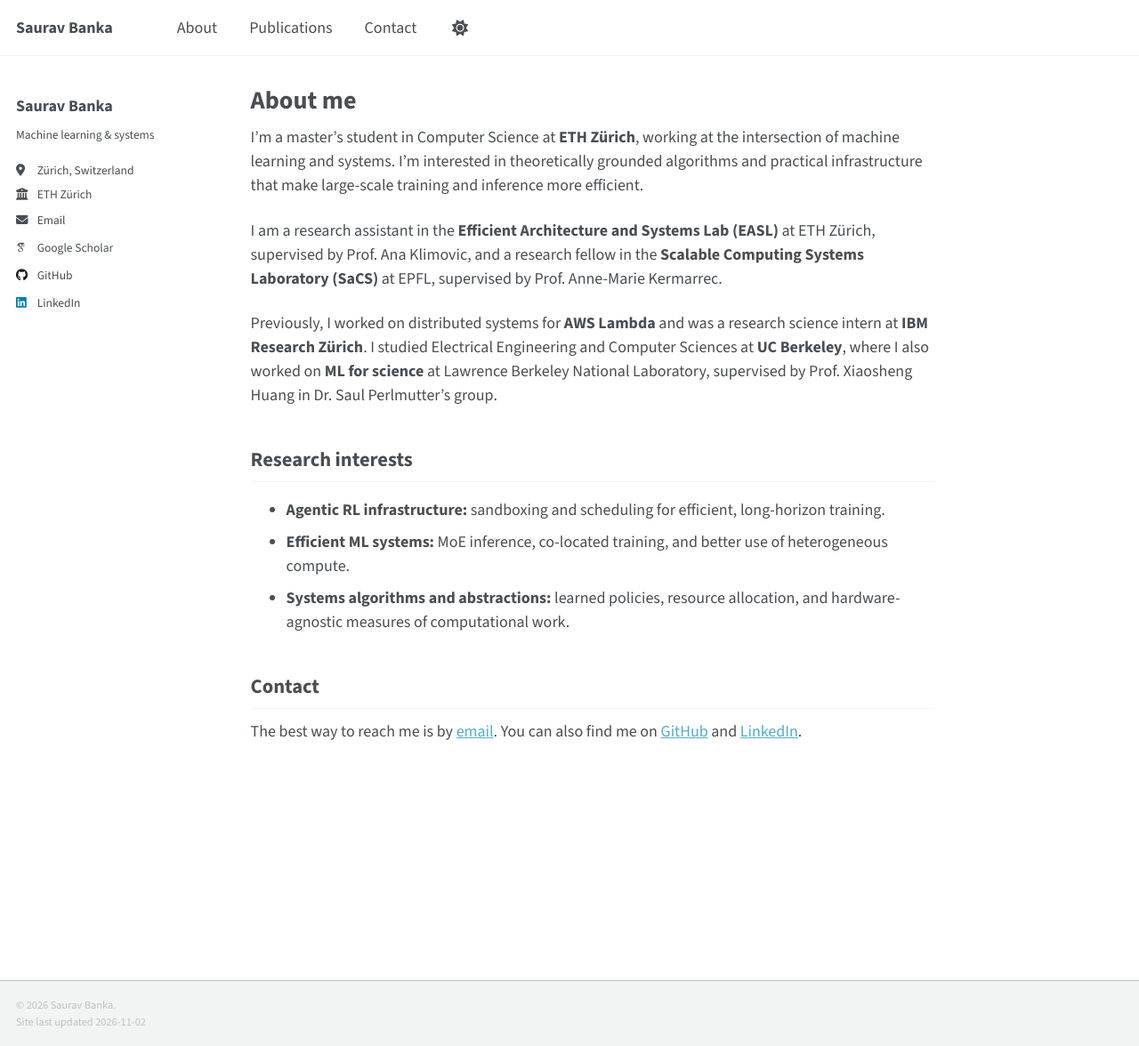
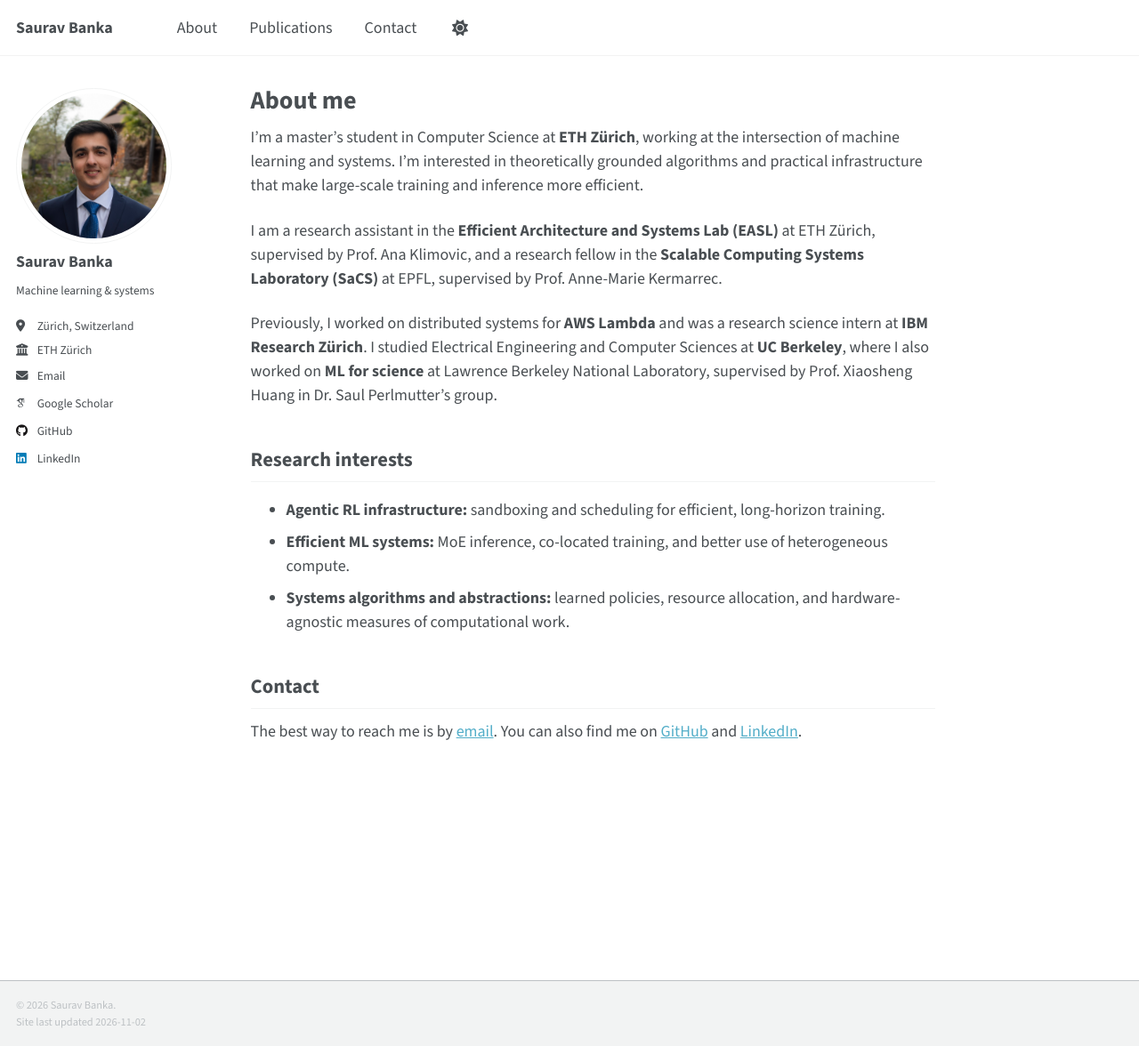
Before and after one commit to sauravbanka/sauravbanka.github.io, a Jekyll site: the page built from _pages/about.md, in a window 1280 px wide and 1176 px high. Shown: the whole window at 89% size. Built offline with Jekyll 4.4.1, drawn with Linux system fonts in a browser that asks for light colours; some web fonts are replaced; a script that is not in the unit is left out.

Commit message:
Add personal photo to template profile sidebar

```diff
--- a/_config.yml
+++ b/_config.yml
@@ -23,7 +23,7 @@ repository               : "sauravbanka/sauravbanka.github.io"
 #               Additional customization can be done by editing /_includes/author-profile.html
 author:
   # Biographic information
-  avatar           : # Add a portrait filename here when available.
+  avatar           : "Saurav_Banka.jpg"
   name             : "Saurav Banka"
   pronouns         : # example: "she/her"
   bio              : "Machine learning & systems"
```
Also changed, not shown: images/Saurav_Banka.jpg (added).
